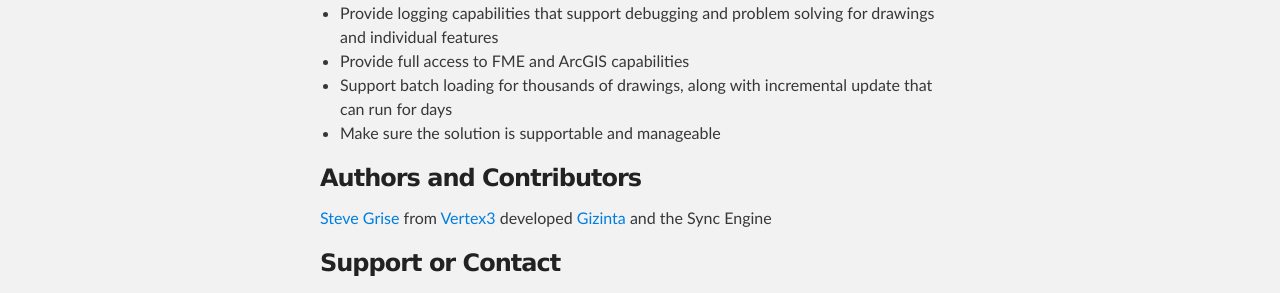
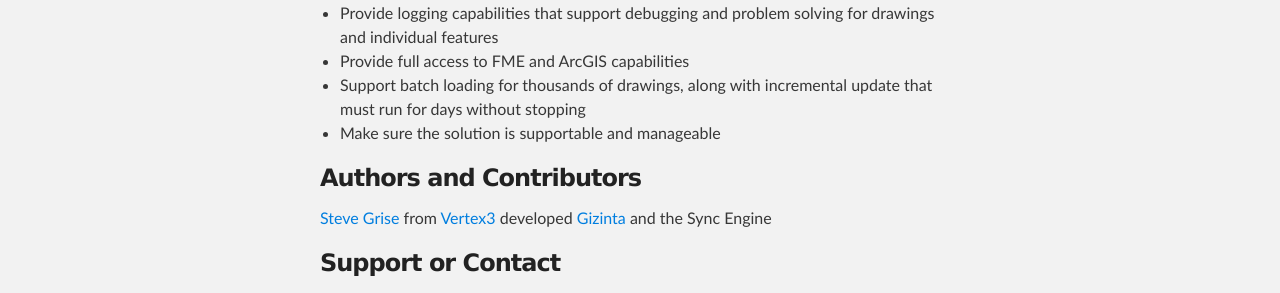
Before and after one commit to Vertex3/gseBase, a Jekyll site: the page built from index.html, in a window 1280 px wide. Shown: the part 1390-1683 px from the top of the page. Built offline with Jekyll 4.4.1, drawn with Linux system fonts in a browser that asks for light colours.

Commit message:
Updated index.html

```diff
--- a/index.html
+++ b/index.html
@@ -37,7 +37,7 @@
           <li>Support multiple processing steps, and if any of the steps do not pass QA rules or fail for any other reason then skip to the next drawing without posting any of the data from steps along the way</li>
           <li>Provide logging capabilities that support debugging and problem solving for drawings and individual features</li>
           <li>Provide full access to FME and ArcGIS capabilities</li>
-          <li>Support batch loading for thousands of drawings, along with incremental update that can run for days</li>
+          <li>Support batch loading for thousands of drawings, along with incremental update that must run for days without stopping</li>
           <li>Make sure the solution is supportable and manageable</li>
         </ul>
 
```
